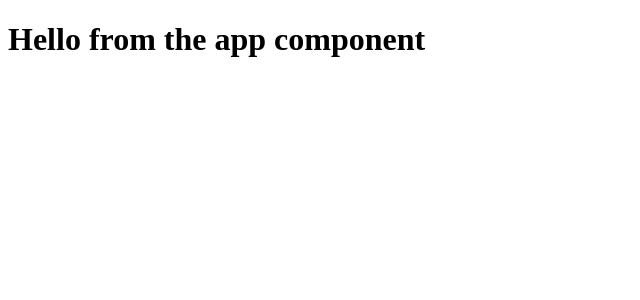
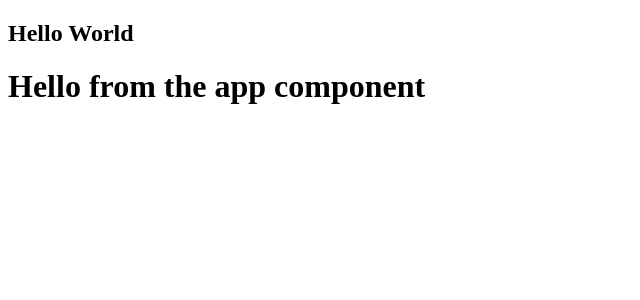
Before and after one commit to JLoweDev/react-feedback-app, a React (Create React App) app: page / in a window 1280 px wide. Shown: the top 300 px of the page, without its empty margins (0-640 px from the left). Built offline with nearby package versions, Linux system fonts and the light colour scheme.

Commit message:
Header.js brought

```diff
--- a/src/App.js
+++ b/src/App.js
@@ -1,8 +1,13 @@
+import Header from './components/Header'
+
 function App() {
     return (
-        <div className='container'>
-            <h1>Hello from the app component</h1>
-        </div>
+        <>
+            <Header text="Hello World" />
+            <div className='container'>
+                <h1>Hello from the app component</h1>
+            </div>
+        </>
     )
 }
 
--- a/src/components/Header.js
+++ b/src/components/Header.js
@@ -1,13 +1,22 @@
 import React from 'react'
+import PropTypes from 'prop-types'
 
-function Header() {
+function Header({ text }) {
     return (
         <header>
             <div className="container">
-                <h2>Feedback UI</h2>
+                <h2>{text}</h2>
             </div>
         </header>
     )
 }
 
+Header.defaultProps = {
+    text: 'Feedback UI',
+}
+
+Header.propTypes = {
+    text: PropTypes.string,
+}
+
 export default Header
```
